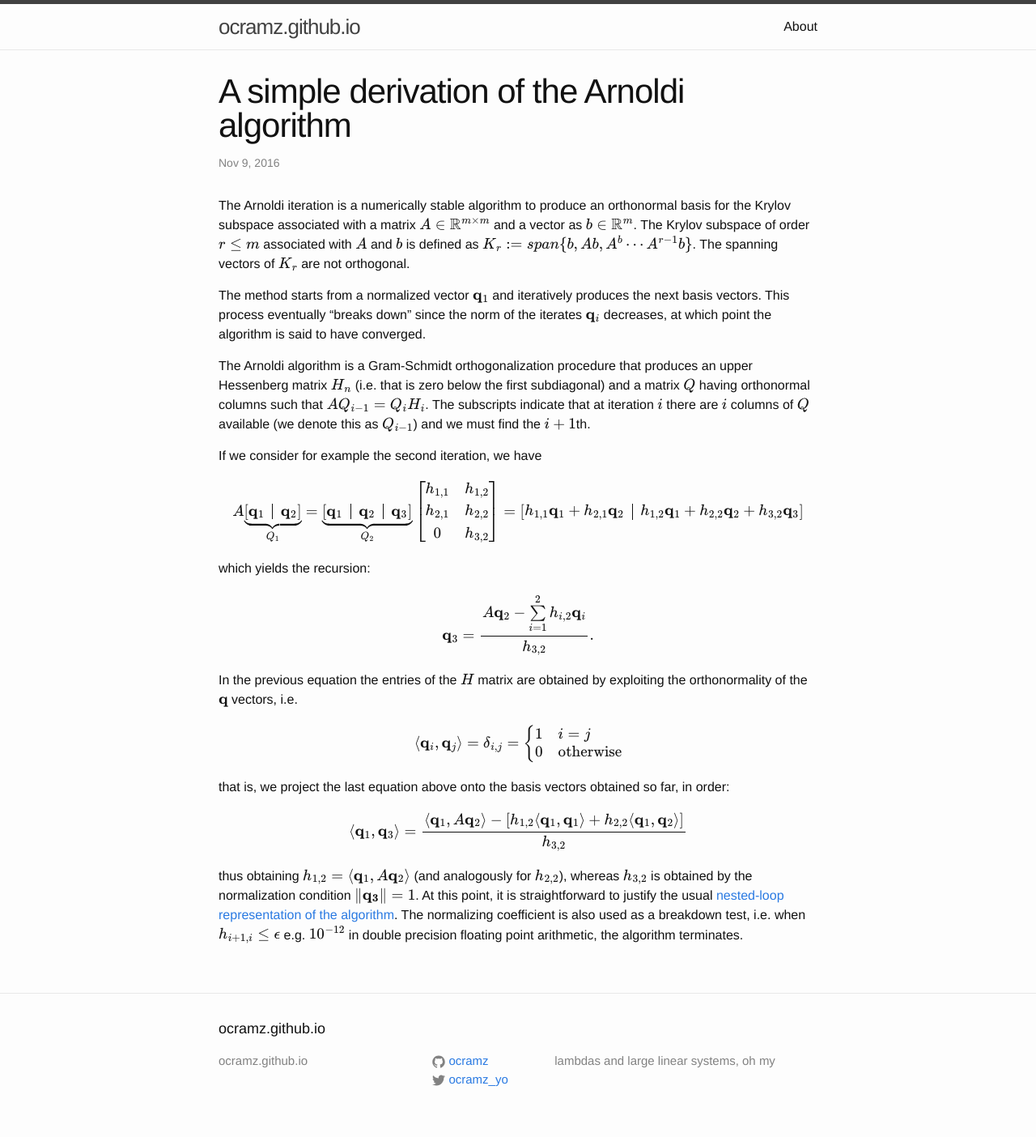
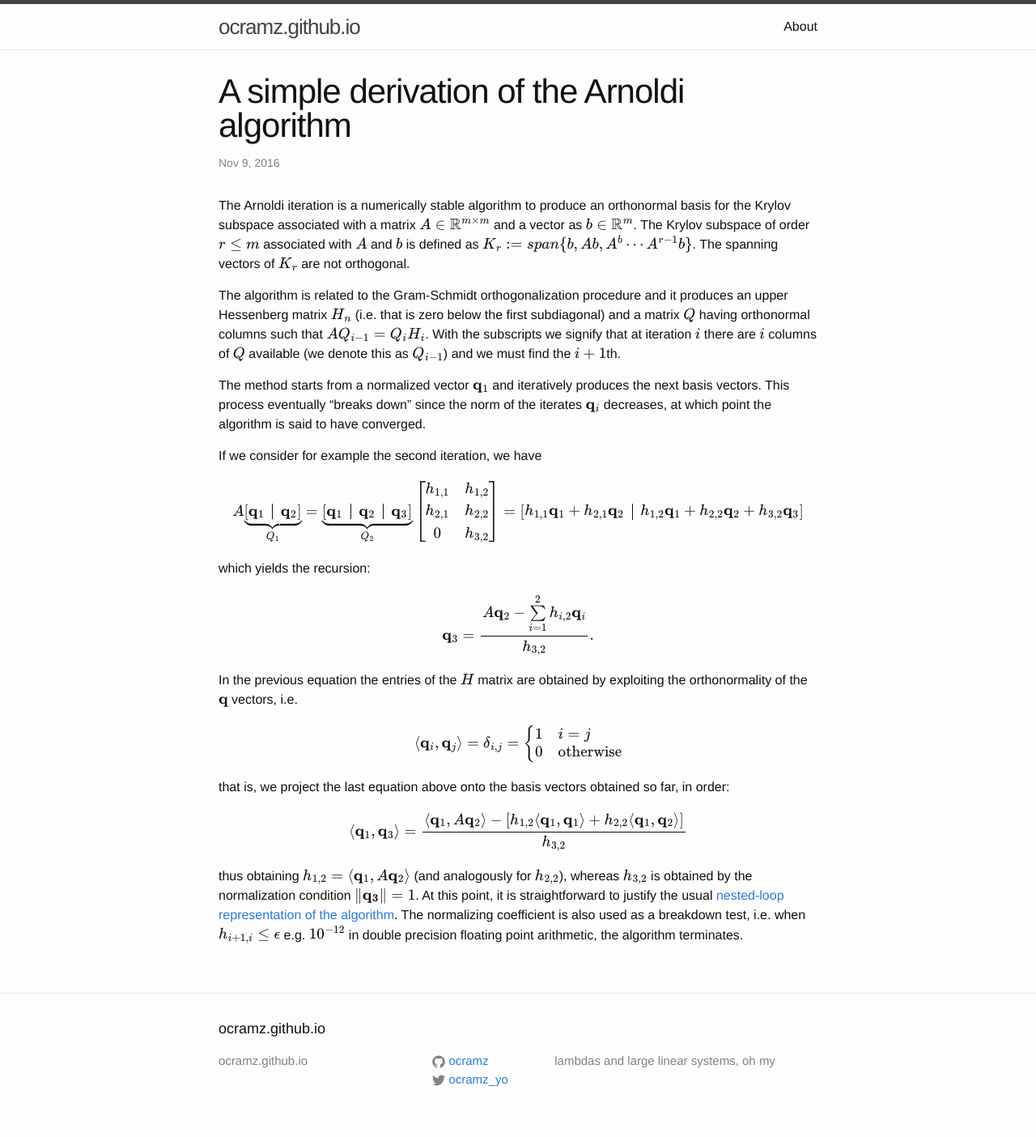
Before and after one commit to ocramz/ocramz.github.io, a Jekyll site: the page built from _posts/2016-11-09-arnoldi-alt.markdown, in a window 1280 px wide. Shown: the whole page at 81% size. Built offline with Jekyll 4.4.1, drawn with Linux system fonts in a browser that asks for light colours; formulas are drawn with MathJax 3.

Commit message:
Arnoldi post

```diff
--- a/_posts/2016-11-09-arnoldi-alt.markdown
+++ b/_posts/2016-11-09-arnoldi-alt.markdown
@@ -8,10 +8,12 @@ categories: mathematics tutorials
 The Arnoldi iteration is a numerically stable algorithm to produce an orthonormal basis for the Krylov subspace associated with a matrix $$A \in \mathbb{R}^{m \times m}$$ and a vector as $$b \in \mathbb{R}^m$$.
 The Krylov subspace of order $$r \leq m$$ associated with $$A$$ and $$b$$ is defined as $$K_r := span \lbrace b, Ab, A^b \cdots A^{r-1}b \rbrace$$. The spanning vectors of $$K_r$$ are not orthogonal.
 
+The algorithm is related to the Gram-Schmidt orthogonalization procedure and it produces an upper Hessenberg matrix $$H_n$$ (i.e. that is zero below the first subdiagonal) and a matrix $$Q$$ having orthonormal columns such that $$A Q_{i - 1} = Q_i H_i$$.
+With the subscripts we signify that at iteration $$i$$ there are $$i$$ columns of $$Q$$ available (we denote this as $$Q_{i-1}$$) and we must find the $$i+1$$th.
+
 The method starts from a normalized vector $$\mathbf{q}_1$$ and iteratively produces the next basis vectors. This process eventually "breaks down" since the norm of the iterates $$\mathbf{q}_i$$ decreases, at which point the algorithm is said to have converged.
 
-The Arnoldi algorithm is a Gram-Schmidt orthogonalization procedure that produces an upper Hessenberg matrix $$H_n$$ (i.e. that is zero below the first subdiagonal) and a matrix $$Q$$ having orthonormal columns such that $$A Q_{i - 1} = Q_i H_i$$.
-The subscripts indicate that at iteration $$i$$ there are $$i$$ columns of $$Q$$ available (we denote this as $$Q_{i-1}$$) and we must find the $$i+1$$th.
+
 
 If we consider for example the second iteration, we have
 
```
